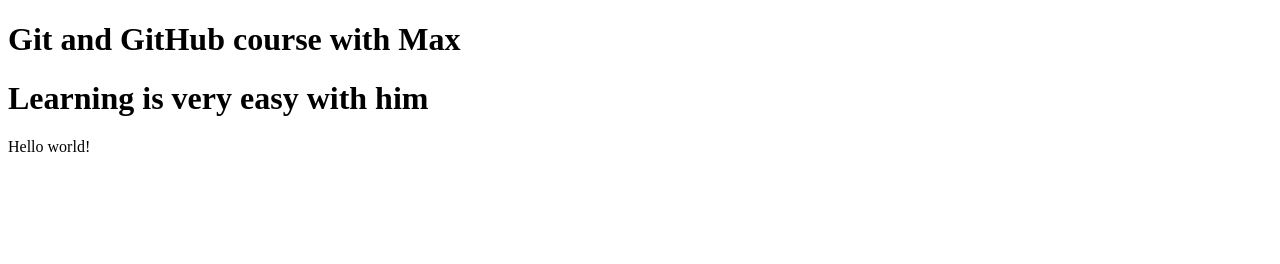
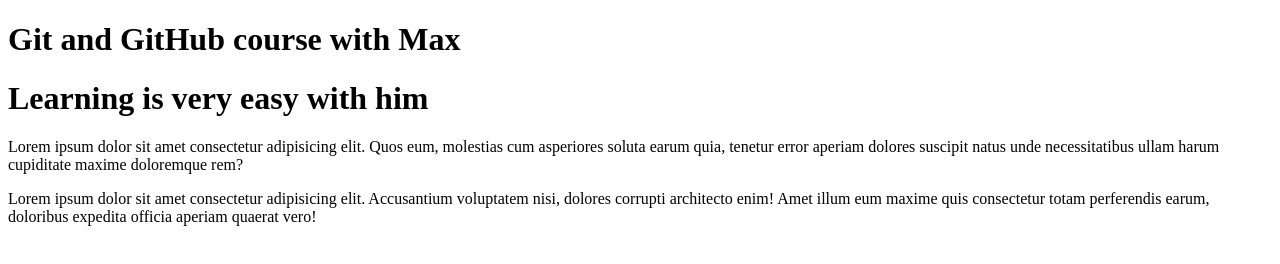
Before and after one commit to cabrel20/premierProjet, a plain HTML site: page index.html in a window 1280 px wide. Drawn offline with Linux system fonts and the light colour scheme.

Commit message:
added paragraph and index.css

```diff
--- /dev/null
+++ b/index.css
@@ -0,0 +1,3 @@
+body {
+  font-family: "Gill Sans", "Gill Sans MT", Calibri, "Trebuchet MS", sans-serif;
+}
--- a/index.html
+++ b/index.html
@@ -8,6 +8,17 @@
   <body>
     <h1>Git and GitHub course with Max</h1>
     <h1>Learning is very easy with him</h1>
-    <p>Hello world!</p>
+    <p>
+      Lorem ipsum dolor sit amet consectetur adipisicing elit. Quos eum,
+      molestias cum asperiores soluta earum quia, tenetur error aperiam dolores
+      suscipit natus unde necessitatibus ullam harum cupiditate maxime
+      doloremque rem?
+    </p>
+    <p>
+      Lorem ipsum dolor sit amet consectetur adipisicing elit. Accusantium
+      voluptatem nisi, dolores corrupti architecto enim! Amet illum eum maxime
+      quis consectetur totam perferendis earum, doloribus expedita officia
+      aperiam quaerat vero!
+    </p>
   </body>
 </html>
```
